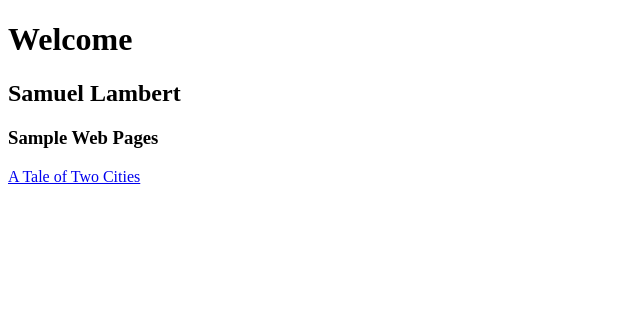
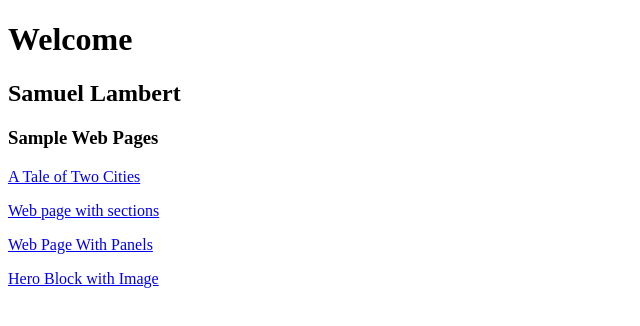
Before and after one commit to samulesamu/samelesamu.github.io, a plain HTML site: page index.html in a window 1280 px wide. Shown: the whole page, without its empty margins (0-640 px from the left). Drawn offline with Linux system fonts and the light colour scheme.

Commit message:
Add files via upload

```diff
--- a/index.html
+++ b/index.html
@@ -13,6 +13,10 @@
     <h2>Samuel Lambert</h2>
     <h3>Sample Web Pages</h3>
     <p><a href="exercises/page-1.html">A Tale of Two Cities</a></p>
+    <p><a href="exercises/page-2.html">Web page with sections</a></p>
+    <p><a href="exercises/page-5.html">Web Page With Panels</a></p>
+
+    <p><a href="exercises/hero-image.html">Hero Block with Image</a></p>
 
 </body>
 </html>
```
